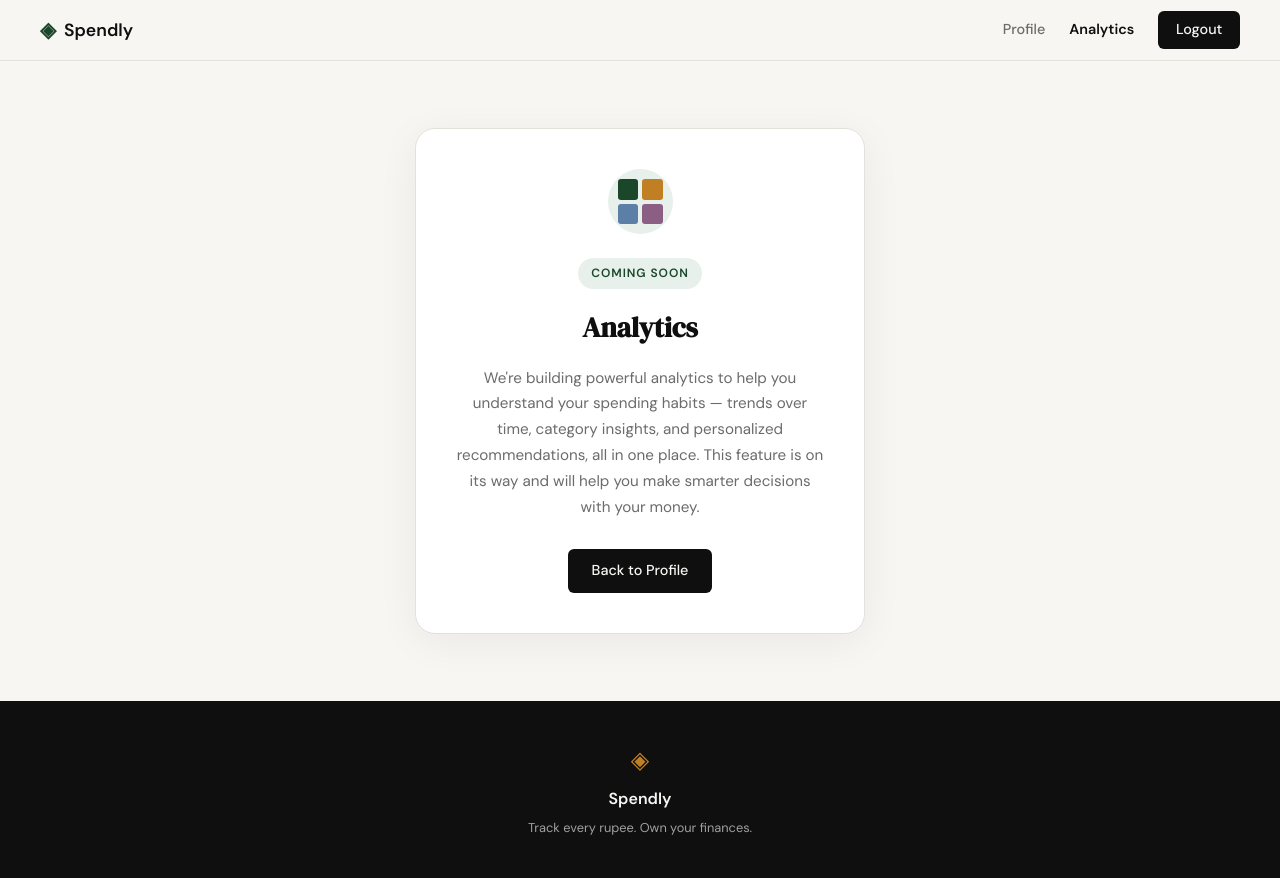
After one commit to manishAgrahari/spendly, a Flask app: page /analytics in a window 1280 px wide. The commit adds this page. Run offline with Flask 3, Linux system fonts and the light colour scheme; the visitor is signed in with stand-in values (Sample User, id 1).

Commit message:
anayltics comming sonn added

```diff
--- a/app.py
+++ b/app.py
@@ -271,6 +271,13 @@ def profile():
     )
 
 
+@app.route("/analytics")
+def analytics():
+    if not session.get("user_id"):
+        return redirect(url_for("login"))
+    return render_template("analytics.html")
+
+
 @app.route("/expenses/add")
 def add_expense():
     return "Add expense — coming in Step 7"
--- a/static/css/style.css
+++ b/static/css/style.css
@@ -102,6 +102,7 @@ a { color: inherit; text-decoration: none; }
 
 .nav-links a { color: var(--ink-muted); transition: color 0.2s; }
 .nav-links a:hover { color: var(--ink); }
+.nav-links a.active { color: var(--ink); font-weight: 600; }
 
 .nav-cta {
     background: var(--ink) !important;
@@ -843,6 +844,75 @@ progress.cat-bar::-moz-progress-bar {
 }
 
 /* ------------------------------------------------------------------ */
+/* Analytics — Coming soon                                             */
+/* ------------------------------------------------------------------ */
+
+.coming-soon-section {
+    min-height: calc(100vh - 60px - 100px);
+    display: flex;
+    align-items: center;
+    justify-content: center;
+    padding: 3rem 2rem;
+}
+
+.coming-soon-card {
+    background: var(--paper-card);
+    border: 1px solid var(--border);
+    border-radius: var(--radius-lg);
+    padding: 2.5rem;
+    width: 100%;
+    max-width: 450px;
+    text-align: center;
+    box-shadow: 0 8px 40px rgba(0,0,0,0.06);
+}
+
+.coming-soon-icon {
+    width: 65px;
+    height: 65px;
+    margin: 0 auto 1.5rem;
+    display: grid;
+    grid-template-columns: 1fr 1fr;
+    grid-template-rows: 1fr 1fr;
+    gap: 4px;
+    padding: 10px;
+    background: var(--accent-light);
+    border-radius: 50%;
+}
+
+.coming-soon-icon span { border-radius: 3px; }
+.coming-soon-icon span:nth-child(1) { background: var(--accent); }
+.coming-soon-icon span:nth-child(2) { background: var(--accent-2); }
+.coming-soon-icon span:nth-child(3) { background: #5b7fa6; }
+.coming-soon-icon span:nth-child(4) { background: #8b5e83; }
+
+.coming-soon-badge {
+    display: inline-block;
+    background: var(--accent-light);
+    color: var(--accent);
+    font-size: 0.75rem;
+    font-weight: 600;
+    letter-spacing: 0.08em;
+    text-transform: uppercase;
+    padding: 0.35rem 0.85rem;
+    border-radius: 999px;
+    margin-bottom: 1rem;
+}
+
+.coming-soon-title {
+    font-family: var(--font-display);
+    font-size: 1.75rem;
+    color: var(--ink);
+    margin-bottom: 1rem;
+}
+
+.coming-soon-body {
+    font-size: 0.95rem;
+    color: var(--ink-muted);
+    line-height: 1.7;
+    margin-bottom: 1.75rem;
+}
+
+/* ------------------------------------------------------------------ */
 /* Responsive                                                          */
 /* ------------------------------------------------------------------ */
 
--- /dev/null
+++ b/templates/analytics.html
@@ -0,0 +1,32 @@
+{% extends "base.html" %}
+
+{% block title %}Analytics — Spendly{% endblock %}
+
+{% block content %}
+
+<section class="coming-soon-section">
+    <div class="coming-soon-card">
+
+        <div class="coming-soon-icon" aria-hidden="true">
+            <span></span>
+            <span></span>
+            <span></span>
+            <span></span>
+        </div>
+
+        <span class="coming-soon-badge">Coming Soon</span>
+
+        <h1 class="coming-soon-title">Analytics</h1>
+
+        <p class="coming-soon-body">
+            We're building powerful analytics to help you understand your spending habits —
+            trends over time, category insights, and personalized recommendations, all in one place.
+            This feature is on its way and will help you make smarter decisions with your money.
+        </p>
+
+        <a href="{{ url_for('profile') }}" class="btn-primary">Back to Profile</a>
+
+    </div>
+</section>
+
+{% endblock %}
--- a/templates/base.html
+++ b/templates/base.html
@@ -20,7 +20,8 @@
             </a>
             <div class="nav-links">
                 {% if session.get('user_id') %}
-                <a href="{{ url_for('profile') }}">Profile</a>
+                <a href="{{ url_for('profile') }}" class="{{ 'active' if request.endpoint == 'profile' }}">Profile</a>
+                <a href="{{ url_for('analytics') }}" class="{{ 'active' if request.endpoint == 'analytics' }}">Analytics</a>
                 <a href="{{ url_for('logout') }}" class="nav-cta">Logout</a>
                 {% else %}
                 <a href="{{ url_for('login') }}">Sign in</a>
```
